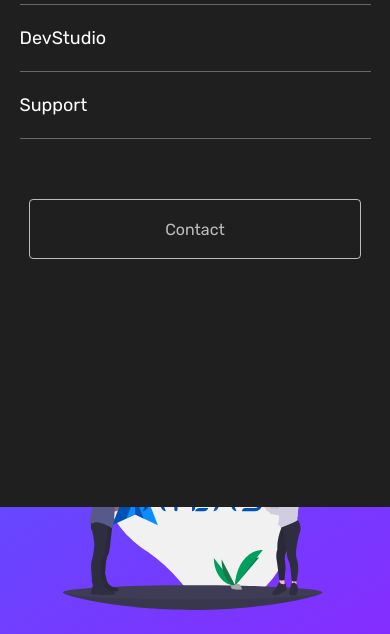
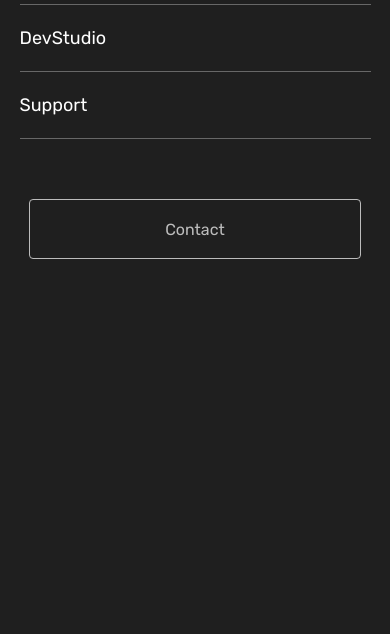
Before and after one commit to BrandonAP/atlas, a plain HTML site: page en/index.html in a window 390 px wide. Both pictures are taken after a click on the button 357 px from the left and 32 px from the top of the page. Shown: the part 210-844 px from the top of the page. Drawn offline with Linux system fonts and the light colour scheme; files whose address does not match are found by name.

Commit message:
Update style-index-responsive-first-theme.css

```diff
--- a/en/src/assets/style-sheets/style-index-responsive-first-theme.css
+++ b/en/src/assets/style-sheets/style-index-responsive-first-theme.css
@@ -104,7 +104,7 @@ position: absolute; content: ''; width: 24px; height: 1px; top: 5px; left: 0; bo
 background: transparent;}.burger-toggle-button.toggle .span-burger-icon:before{ top: 0px; left: 0; transform: rotate(45deg); transition: 0.3s cubic-bezier(0.6, -0.28, 0.735, 0.045);}
 .burger-toggle-button.toggle .span-burger-icon:after{top: 0px; left: 0; transform: rotate(-45deg); transition: 0.3s cubic-bezier(0.6, -0.28, 0.735, 0.045);}.all-navigation-bars-container{ position: absolute; width: 100%;
 height: 0vh; display: block; top: 0; left: 0; overflow: auto; -webkit-background: #1f1f1f; background: #1f1f1f; visibility: hidden; transition: 0.4s cubic-bezier(0.6, -0.28, 0.735, 0.045);}
-.all-navigation-bars-container.active-menu{ height: 85vh; visibility: visible; transition: 0.3s cubic-bezier(0.6, -0.28, 0.735, 0.045);}.navigation-bar-navbar-primary{ width: 90%; margin: auto; height: auto; margin-top: 80px;
+.all-navigation-bars-container.active-menu{ height: 100vh; visibility: visible; transition: 0.3s cubic-bezier(0.6, -0.28, 0.735, 0.045);}.navigation-bar-navbar-primary{ width: 90%; margin: auto; height: auto; margin-top: 80px;
 border-top: 1px solid #ffffff52;}.navigation-bar-navbar-primary .navigation-list-container{ display: block; float:  none; margin: 0px 0px;}.navigation-bar-navbar-primary .navigation-list-container li{
 border-bottom: 1px solid #ffffff52;}.navigation-bar-navbar-primary .navigation-list-container a{ margin: 0px 0px; font-size: 18px; display: flex; padding: 22px 0px; transition: 0.4s ease;
 }.navigation-bar-navbar-primary .navigation-list-container a:hover{ opacity: 0.4; transition: 0.4s ease;}.navigation-bar-navbar-secondary{ width: 85%; height: auto; margin: auto; margin-top: 60px; margin-bottom: 60px;}
```
